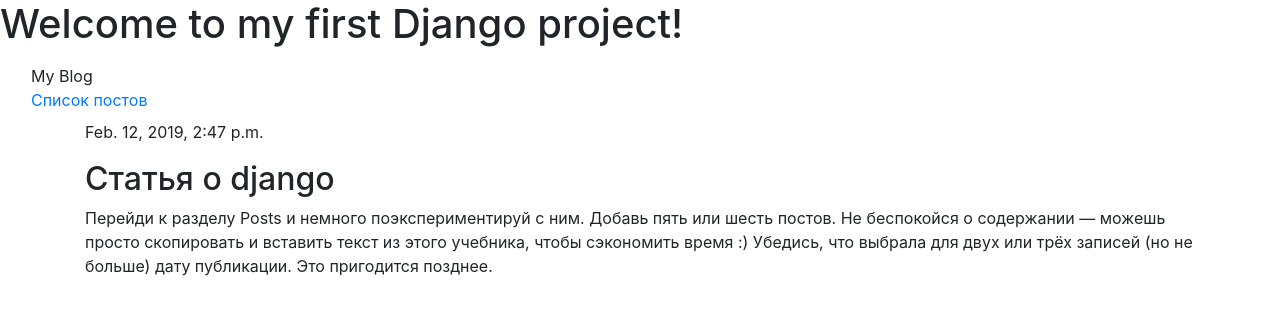
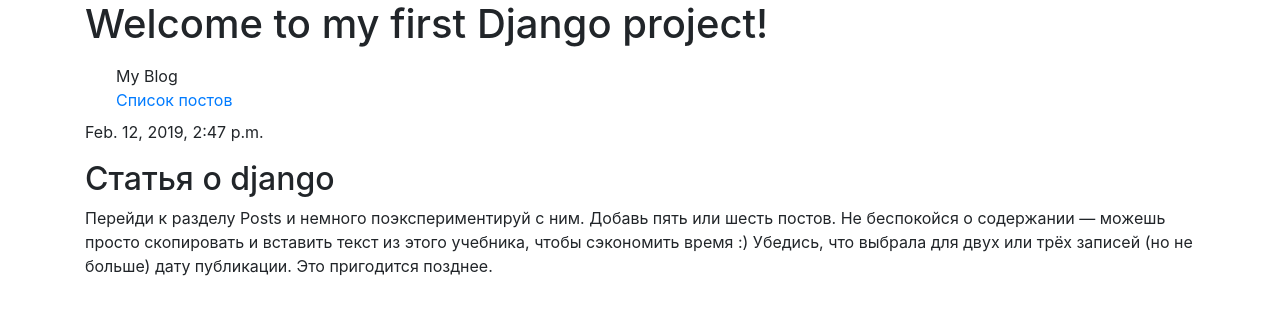
Before and after one commit to artem090587/django_blog, a Django app: page /2/ in a window 1280 px wide. Shown: the top 315 px of the page. Run offline with Django 3.2, Linux system fonts and the light colour scheme; data comes from the database, SQL or seed files in the repository; some libraries are stand-ins or nearby versions.

Commit message:
edit base.html

```diff
--- a/blog/templates/blog/base.html
+++ b/blog/templates/blog/base.html
@@ -5,13 +5,16 @@
     <meta charset="utf-8">
     <meta http-equiv="x-ua-compatible" content="ie=edge">
     <meta name="viewport" content="width=device-width, initial-scale=1.0, maximum-scale=1, user-scalable=no"/>
-    <title>{% block title %}{% endblock %} | DJANGO</title>
+    <title>{% block title %}{% endblock %} DJANGO</title>
     {# Styles go here #}
     <link rel="stylesheet" href="{% static 'css/bootstrap.min.css' %}" />
 </head>
 <body>
+<div class="container">
+    <div class="row">
+        <div class="col-12 col-md-8">
+            <h1>Welcome to my first Django project!</h1>
 
-<h1>Welcome to my first Django project!</h1>
         <div class="navbar navbar-inverse navbar-fixed-top">
             <div class="navbar-inner">
                 <div class="container">
@@ -21,7 +24,9 @@
                         </ul>
                 </div>
             </div>
-
+        </div>
+        </div>
+    </div>
 </div>
 
 <div class="container">
```
Lines whose indentation alone changed are shown as unchanged.
